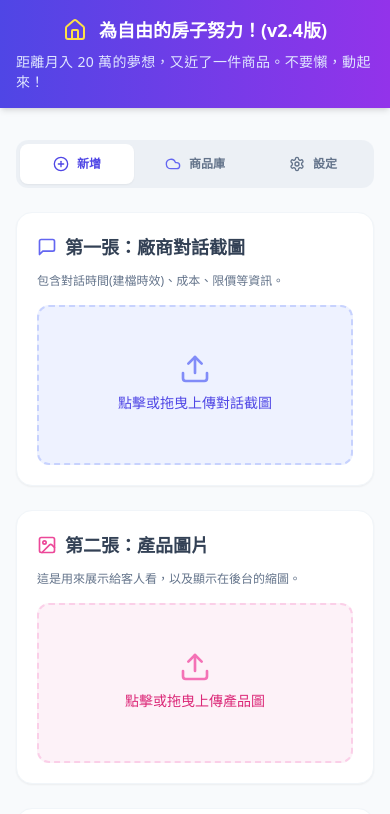
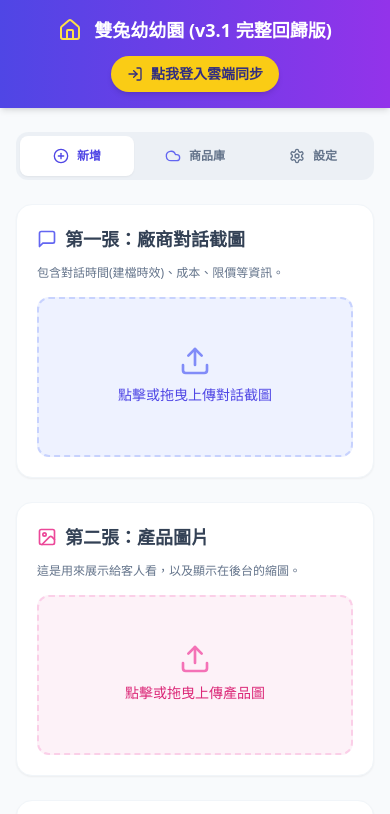
Before and after one commit to letitia0120-cloud/my-shop-assistant, a React (Create React App) app: page / in a window 390 px wide. Shown: the top 814 px of the page. Built offline with nearby package versions, Linux system fonts and the light colour scheme.

Commit message:
Update App.jsx

```diff
--- a/src/App.jsx
+++ b/src/App.jsx
@@ -1,7 +1,7 @@
 import React, { useState, useRef, useEffect } from 'react';
-import { Upload, Image as ImageIcon, MessageSquare, Database, PlusCircle, Save, Trash2, RefreshCw, CheckCircle, AlertCircle, Home, Cloud, Search, Download, Settings } from 'lucide-react';
+import { Upload, Image as ImageIcon, MessageSquare, Database, PlusCircle, Save, Trash2, RefreshCw, CheckCircle, AlertCircle, Home, Cloud, Search, Download, Settings, LogIn, LogOut } from 'lucide-react';
 import { initializeApp } from 'firebase/app';
-import { getAuth, signInWithCustomToken, signInAnonymously, onAuthStateChanged } from 'firebase/auth';
+import { getAuth, signInWithPopup, GoogleAuthProvider, signOut, onAuthStateChanged } from 'firebase/auth';
 import { getFirestore, collection, onSnapshot, doc, setDoc, deleteDoc } from 'firebase/firestore';
 
 // API Retry Utility
@@ -102,7 +102,7 @@ export default function App() {
 
   const [database, setDatabase] = useState([]);
   const [user, setUser] = useState(null);
-  const [authError, setAuthError] = useState(null); // ✅ 新增：捕捉登入錯誤
+  const [authError, setAuthError] = useState(null);
   const [isSyncing, setIsSyncing] = useState(true);
   const [searchTerm, setSearchTerm] = useState('');
 
@@ -110,31 +110,48 @@ export default function App() {
   const [firebaseConfigInput, setFirebaseConfigInput] = useState(localStorage.getItem('custom_firebase_config') || '');
   const [modelInput, setModelInput] = useState(localStorage.getItem('custom_gemini_model') || 'gemini-2.5-flash');
 
-  // --- Firebase Auth Setup ---
+  // --- Firebase Auth Setup (Google Login) ---
   useEffect(() => {
     if (!auth) {
       setIsSyncing(false);
       return;
     }
-    const initAuth = async () => {
-      try {
-        if (typeof __initial_auth_token !== 'undefined' && __initial_auth_token) {
-          await signInWithCustomToken(auth, __initial_auth_token);
-        } else {
-          await signInAnonymously(auth);
-        }
-      } catch (error) {
-        console.error("Auth error:", error);
-        setAuthError(error.message); // ✅ 儲存真實錯誤訊息
-      }
-    };
-    initAuth();
     const unsubscribe = onAuthStateChanged(auth, (currentUser) => {
       setUser(currentUser);
-      if (currentUser) setAuthError(null);
+      if (currentUser) {
+        setAuthError(null);
+      } else {
+        setDatabase([]); // 登出時清空畫面資料
+      }
     });
     return () => unsubscribe();
   }, []);
+
+  const login = async () => {
+    if (!auth) {
+      alert("請先完成系統設定中的 Firebase 配置！");
+      setActiveTab('settings');
+      return;
+    }
+    const provider = new GoogleAuthProvider();
+    try {
+      await signInWithPopup(auth, provider);
+    } catch (error) {
+      console.error("Login error:", error);
+      setAuthError(error.message);
+      alert("登入失敗：" + error.message);
+    }
+  };
+
+  const logout = async () => {
+    try {
+      await signOut(auth);
+      setUser(null);
+      setAnalyzeError(null);
+    } catch (error) {
+      console.error("Logout error:", error);
+    }
+  };
 
   // --- Firebase Data Sync ---
   useEffect(() => {
@@ -143,6 +160,7 @@ export default function App() {
       return;
     }
     setIsSyncing(true);
+    // 使用 user.uid 來建立專屬資料夾，達到雲端同步
     const productsRef = collection(db, 'artifacts', appId, 'users', user.uid, 'products');
 
     const unsubscribe = onSnapshot(productsRef, (snapshot) => {
@@ -305,22 +323,20 @@ export default function App() {
     setFormData(prev => ({ ...prev, variants: prev.variants.filter((_, i) => i !== index) }));
   };
 
-  // ✅ v2.4 升級的儲存功能，精準抓出 Firebase 錯誤
   const saveToDatabase = async () => {
     if (!formData.productName || formData.variants.length === 0) {
       setAnalyzeError("請至少填寫商品名稱與一個款式售價！");
       return;
     }
 
-    // 檢查資料庫連接
     if (!db) {
       setAnalyzeError("Firebase 資料庫未連接。請至「⚙️ 設定」分頁確認設定碼是否正確。");
       return;
     }
 
-    // 檢查登入狀態與顯示真實錯誤
+    // ✅ 改用 Google 登入檢查
     if (!user) {
-      setAnalyzeError(`Firebase 驗證失敗 (無法寫入)。真實錯誤: ${authError || '尚未取得授權，請確認是否已在 Firebase 開啟匿名登入，並將 Vercel 網域加入授權清單。'}`);
+      setAnalyzeError(`請先點擊上方「登入雲端」，登入 Google 帳號後才能存檔喔！`);
       return;
     }
 
@@ -432,20 +448,37 @@ export default function App() {
 
   return (
     <div className="min-h-screen bg-slate-50 text-slate-800 font-sans pb-20 sm:pb-0">
-      <div className="bg-gradient-to-r from-indigo-600 to-purple-600 text-white p-4 shadow-md">
+      {/* 🚀 Header：整合 v2.4 的標語與 v3.0 的 Google 登入按鈕 */}
+      <div className="bg-gradient-to-r from-indigo-600 to-purple-600 text-white p-4 shadow-md sticky top-0 z-50">
         <div className="max-w-5xl mx-auto flex flex-col sm:flex-row items-center justify-between">
           <div className="flex items-center gap-3">
             <Home className="w-6 h-6 text-yellow-300" />
-            <h1 className="text-lg font-bold">為自由的房子努力！(v2.4版)</h1>
+            <h1 className="text-lg font-bold">雙兔幼幼園 (v3.1 完整回歸版)</h1>
           </div>
-          <p className="text-sm text-indigo-100 mt-2 sm:mt-0 font-medium tracking-wide">
-            距離月入 20 萬的夢想，又近了一件商品。不要懶，動起來！
-          </p>
+
+          <div className="flex items-center gap-3 mt-3 sm:mt-0">
+            {user ? (
+              <div className="flex items-center gap-3 bg-white/10 px-3 py-1.5 rounded-full border border-white/20 shadow-sm">
+                <div className="flex flex-col items-end">
+                  <span className="text-[10px] text-indigo-100 uppercase tracking-wider font-bold">雲端已連線</span>
+                  <span className="text-sm font-bold truncate max-w-[120px]">{user.displayName || '老闆娘'}</span>
+                </div>
+                <div className="w-px h-6 bg-white/20 mx-1"></div>
+                <button onClick={logout} className="p-1.5 hover:bg-white/20 rounded-full transition-colors flex items-center gap-1" title="登出">
+                  <LogOut className="w-4 h-4" />
+                </button>
+              </div>
+            ) : (
+              <button onClick={login} className="flex items-center gap-2 bg-yellow-400 hover:bg-yellow-300 text-indigo-900 px-4 py-2 rounded-full font-bold transition-all shadow-md active:scale-95 text-sm">
+                <LogIn className="w-4 h-4" /> 點我登入雲端同步
+              </button>
+            )}
+          </div>
         </div>
       </div>
 
-      <div className="max-w-5xl mx-auto p-4 sm:p-6 mt-4">
-
+      <div className="max-w-5xl mx-auto p-4 sm:p-6 mt-2">
+        {/* Navigation Tabs */}
         <div className="flex space-x-1 bg-slate-200/50 p-1 rounded-xl mb-6">
           <button
             onClick={() => setActiveTab('upload')}
@@ -479,8 +512,11 @@ export default function App() {
           </button>
         </div>
 
+        {/* --- UPLOAD & AI TAB --- */}
         {activeTab === 'upload' && (
           <div className="grid grid-cols-1 lg:grid-cols-2 gap-6">
+
+            {/* Left Column: Image Uploads */}
             <div className="space-y-6">
               <div className="bg-white p-5 rounded-2xl shadow-sm border border-slate-100">
                 <div className="flex items-center gap-2 mb-3">
@@ -523,6 +559,7 @@ export default function App() {
               </div>
             </div>
 
+            {/* Right Column: AI Analysis & Form */}
             <div className="bg-white p-5 rounded-2xl shadow-sm border border-slate-100 flex flex-col">
               <div className="flex items-center justify-between mb-4">
                 <h2 className="font-bold text-lg text-slate-700">AI 資料擷取與定價</h2>
@@ -557,6 +594,7 @@ export default function App() {
                 </div>
               )}
 
+              {/* Form Fields */}
               <div className="space-y-4 flex-1">
                 <div>
                   <label className="block text-xs font-semibold text-slate-500 mb-1">商品名稱</label>
@@ -689,6 +727,7 @@ export default function App() {
           </div>
         )}
 
+        {/* --- DATABASE TAB --- */}
         {activeTab === 'database' && (
           <div className="bg-white rounded-2xl shadow-sm border border-slate-100 overflow-hidden">
             <div className="p-5 border-b border-slate-100 flex flex-col sm:flex-row justify-between items-start sm:items-center gap-4 bg-slate-50/50">
@@ -697,6 +736,7 @@ export default function App() {
                 <p className="text-xs text-slate-500 mt-1">這些是你努力的成果，快把他們上架到賣場吧！</p>
                 {!db && <p className="text-xs font-bold text-red-500 mt-2">⚠️ 尚未連結雲端資料庫，請至「設定」配置 Firebase</p>}
                 {authError && <p className="text-xs font-bold text-red-500 mt-2">⚠️ 登入發生錯誤: {authError}</p>}
+                {!user && !authError && <p className="text-xs font-bold text-amber-600 mt-2">⚠️ 請先點擊右上角登入 Google 帳號，才能讀取雲端資料。</p>}
               </div>
 
               <div className="flex items-center gap-3 w-full sm:w-auto">
@@ -726,7 +766,7 @@ export default function App() {
                 <div className="p-12 text-center flex flex-col items-center">
                   <Database className="w-16 h-16 text-slate-200 mb-4" />
                   <p className="text-slate-500 font-medium">{searchTerm ? '找不到符合關鍵字的商品' : '目前還沒有建檔的商品喔'}</p>
-                  {!searchTerm && (
+                  {!searchTerm && user && (
                     <button
                       onClick={() => setActiveTab('upload')}
                       className="mt-4 px-6 py-2 bg-indigo-50 text-indigo-600 rounded-lg font-semibold hover:bg-indigo-100 transition-colors"
@@ -823,6 +863,7 @@ export default function App() {
           </div>
         )}
 
+        {/* --- SETTINGS TAB --- */}
         {activeTab === 'settings' && (
           <div className="bg-white rounded-2xl shadow-sm border border-slate-100 overflow-hidden max-w-2xl mx-auto">
             <div className="p-5 border-b border-slate-100 bg-slate-50/50">
@@ -860,9 +901,9 @@ export default function App() {
                 <p className="text-red-500 font-semibold">⚠️ 必做事項：</p>
                 <ul className="list-disc pl-5">
                   <li>複製系統提供的那段 JSON 設定碼貼在這裡 (只要大括號的部分)。</li>
-                  <li>在 Firebase 後台的 Authentication (驗證) 中，啟用 <strong>Anonymous (匿名)</strong> 登入。</li>
+                  <li>在 Firebase 後台的 Authentication (驗證) 中，開啟 <strong>Google 登入</strong>。</li>
                   <li>在 Firestore Database 中建立資料庫，並選擇 <strong>以測試模式開始 (Test Mode)</strong>。</li>
-                  <li className="font-bold text-indigo-600">在 Authentication 的「設定 -&gt; 授權網域」中，新增你的 Vercel 網址。</li>
+                  <li className="font-bold text-indigo-600">在 Authentication 的「設定 ➜ 授權網域」中，新增你的 Vercel 網址。</li>
                 </ul>
               </div>
             </div>
```
